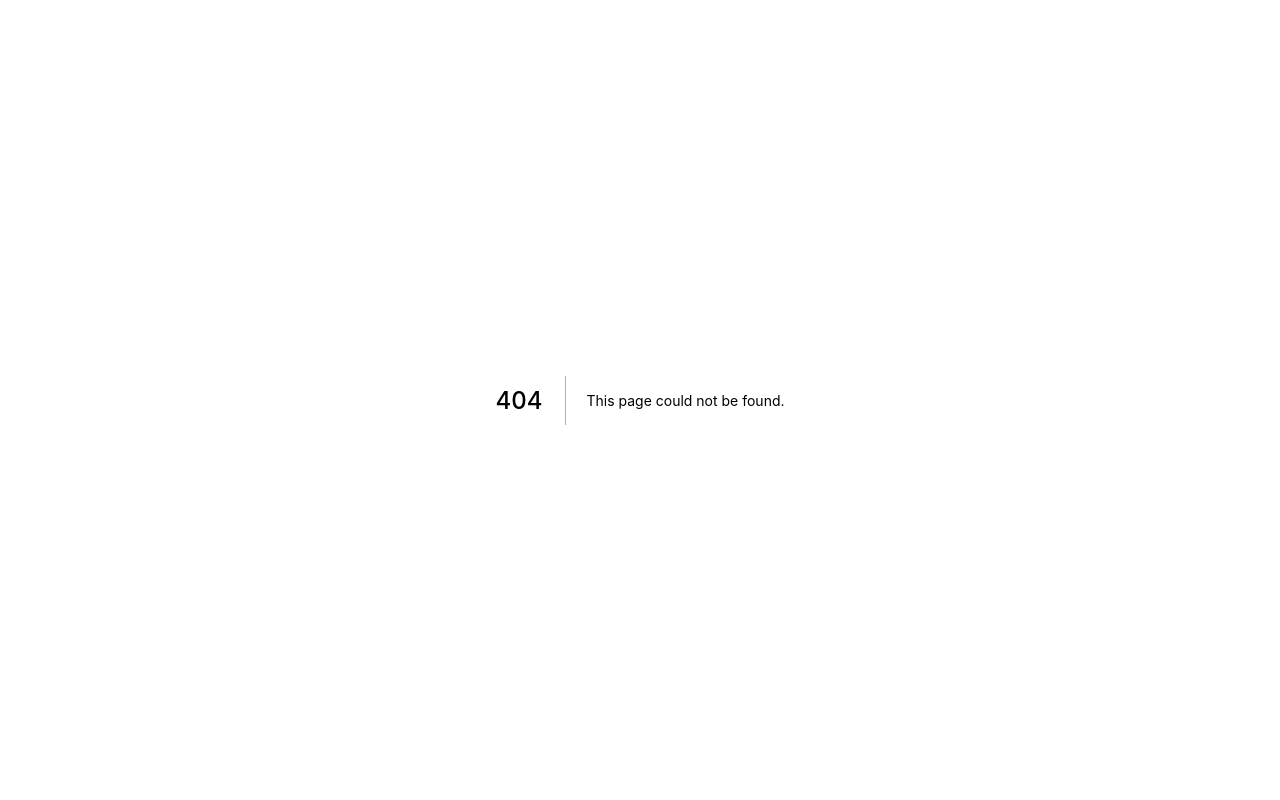
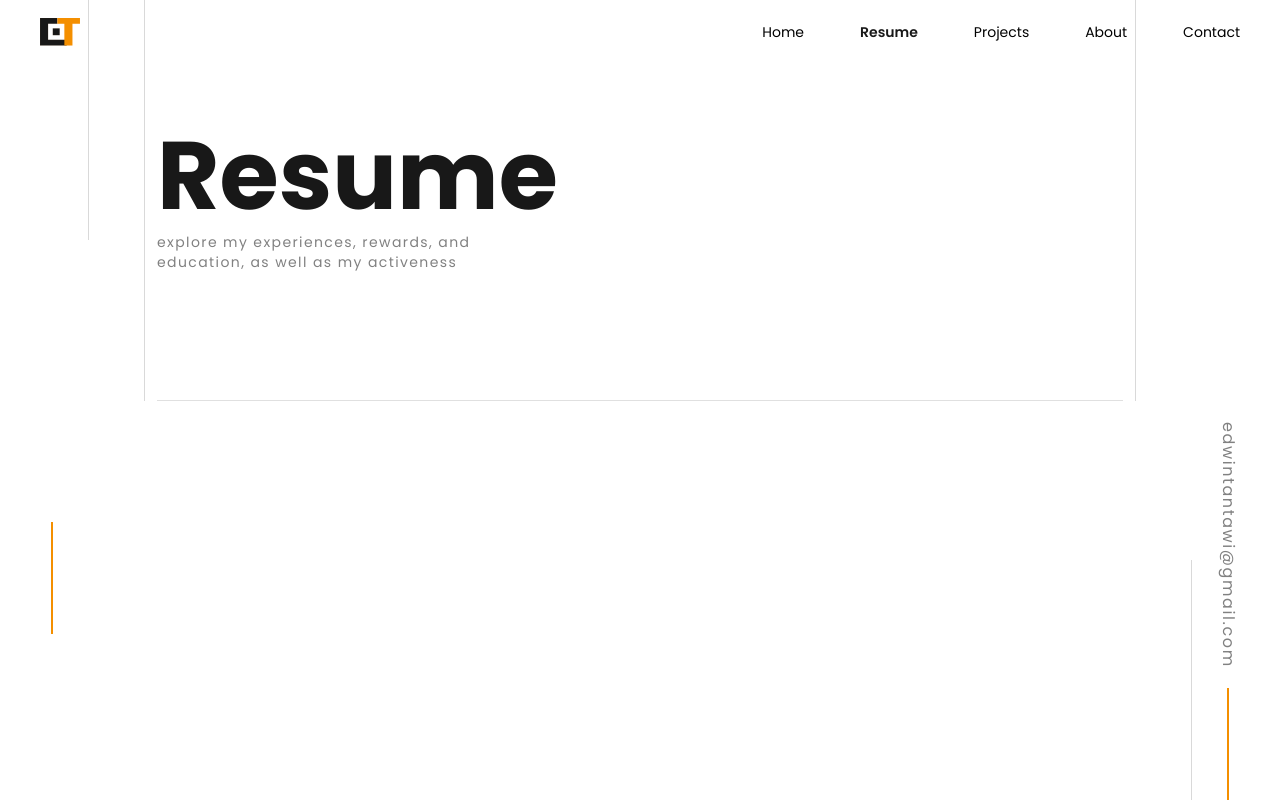
Before and after one commit to edwintantawi/portfolio-website, a Next.js app: page /resume in a window 1280 px wide. Before the commit this address had no page. Built offline with nearby package versions, Linux system fonts and the light colour scheme.

Commit message:
create Resume page

```diff
--- /dev/null
+++ b/pages/resume.jsx
@@ -0,0 +1,26 @@
+import USER from '../data/user.json';
+import AppHead from '../components/AppHead';
+import AppNav from '../components/AppNav';
+import AppDecoration from '../components/AppDecoration';
+import AppSide from '../components/AppSide';
+import AppContainer from '../components/AppContainer';
+import AppHeader from '../components/AppHeader';
+
+const Resume = () => {
+  return (
+    <div>
+      <AppHead />
+      <AppNav />
+      <AppDecoration />
+      <AppSide />
+      <AppContainer>
+        <AppHeader
+          title={USER.resume.title}
+          description={USER.resume.description}
+        />
+      </AppContainer>
+    </div>
+  );
+};
+
+export default Resume;
```
